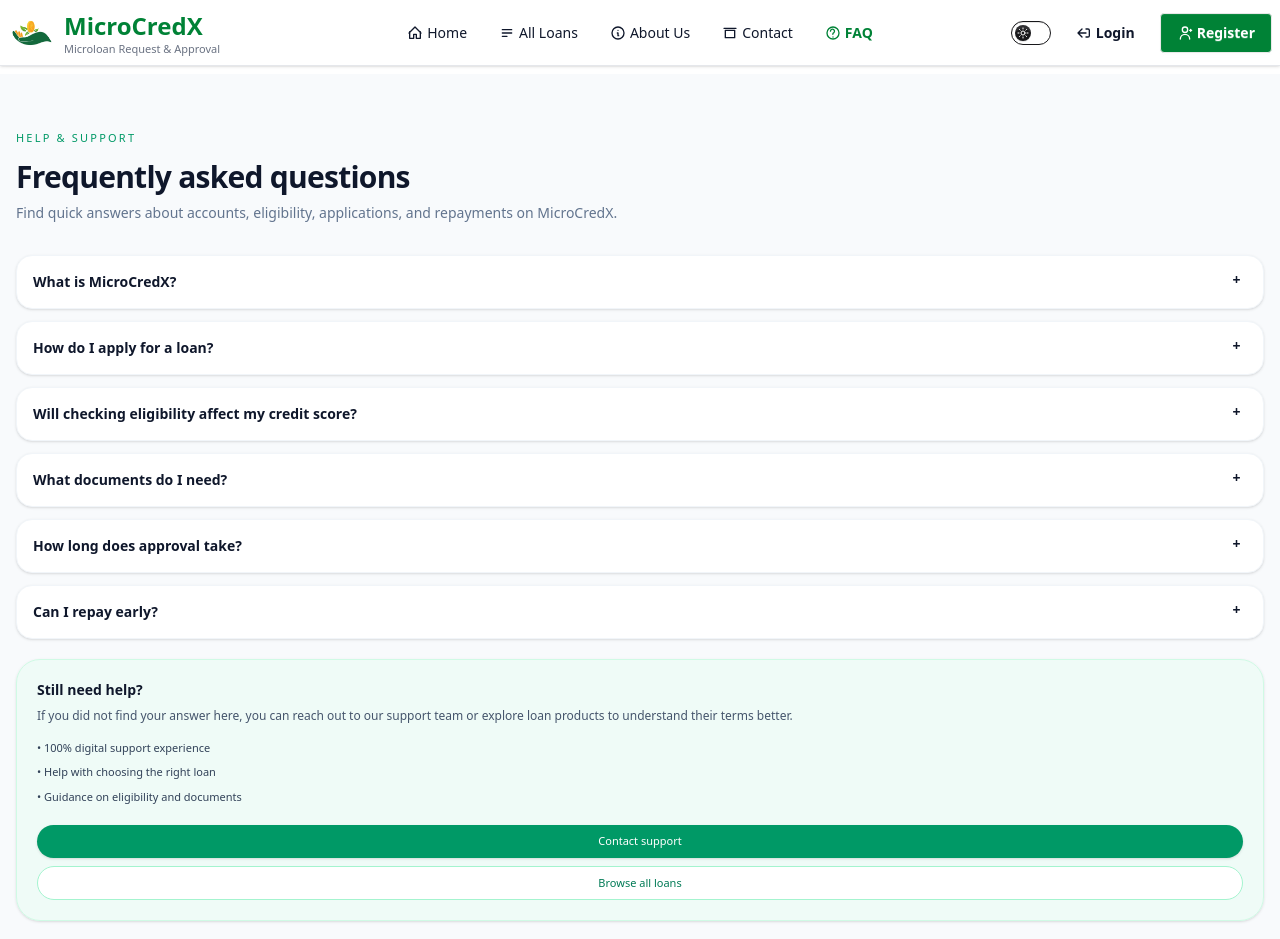
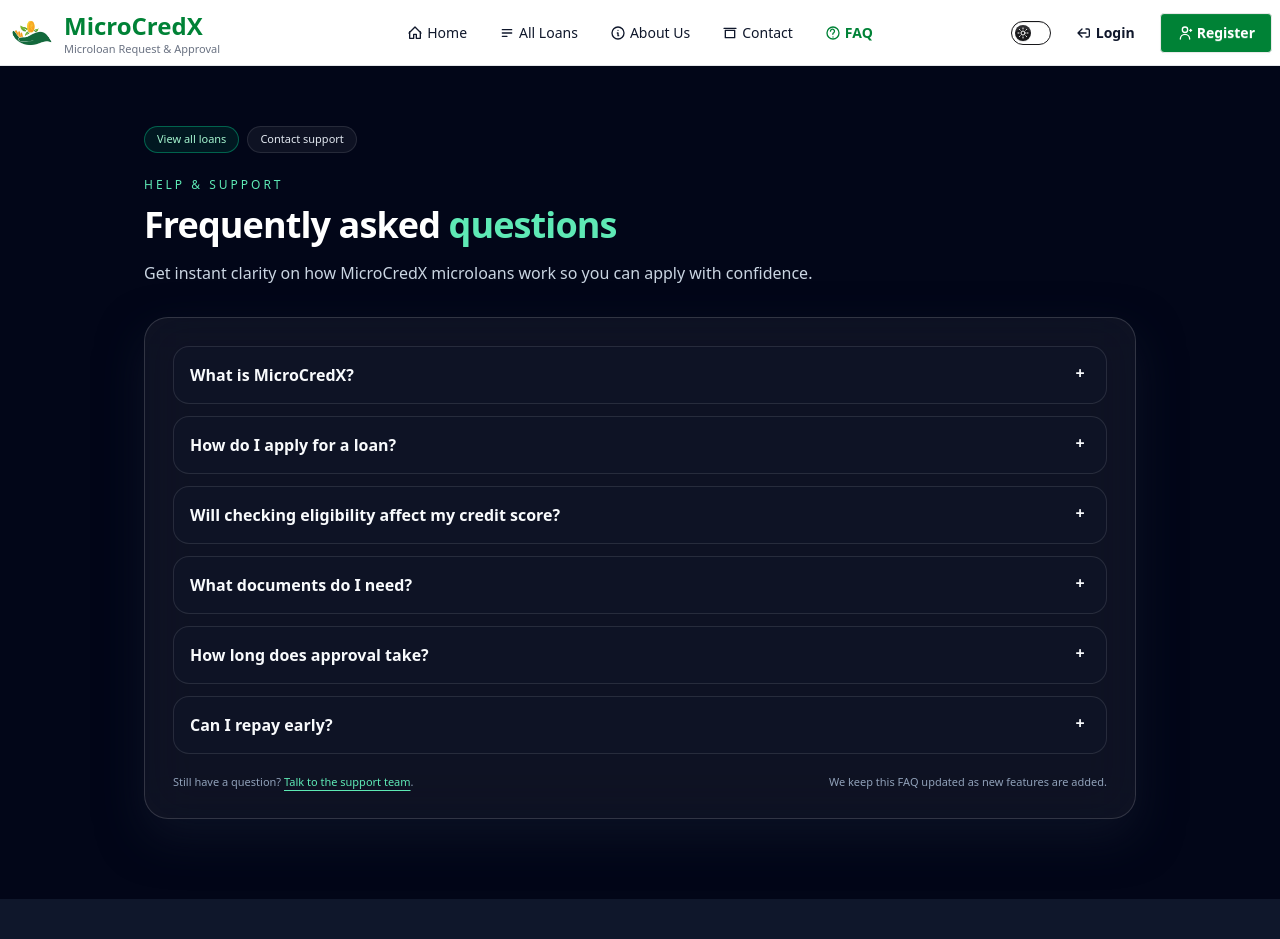
Before and after one commit to Mahfuz5634/MicroCredX-Project-FrontendPart, a React (Vite) app: page /faq in a window 1280 px wide. Shown: the top 939 px of the page. Built offline with nearby package versions, Linux system fonts and the light colour scheme; no server answers.

Commit message:
improve some layout design

```diff
--- a/src/Components/LoanDetails.jsx
+++ b/src/Components/LoanDetails.jsx
@@ -76,13 +76,6 @@ const LoanDetails = () => {
     <main className="bg-slate-50 min-h-screen">
       <section className="pt-10 pb-16">
         <div className="container mx-auto px-4">
-          <div className="text-xs text-slate-500 mb-4">
-            <span className="cursor-pointer hover:text-emerald-600">Home</span>{" "}
-            /{" "}
-            <span className="cursor-pointer hover:text-emerald-600">Loans</span>{" "}
-            / <span className="text-slate-700">{title}</span>
-          </div>
-
           <div className="grid gap-8 lg:grid-cols-[1.2fr,0.9fr] lg:items-start">
             <section className="rounded-3xl bg-white border border-slate-100 shadow-sm p-5 md:p-7">
               <div className="flex flex-wrap items-center gap-2 mb-4">
@@ -179,7 +172,6 @@ const LoanDetails = () => {
                 </div>
               </div>
 
-              {/* features */}
               <div className="mt-8">
                 <h2 className="text-sm font-semibold text-slate-900">
                   Key features
@@ -205,7 +197,6 @@ const LoanDetails = () => {
             </section>
 
             <aside className="space-y-5">
-              {/* image */}
               {image && (
                 <div className="overflow-hidden rounded-3xl border border-slate-100 bg-slate-100 shadow-sm">
                   <img
@@ -217,7 +208,6 @@ const LoanDetails = () => {
                 </div>
               )}
 
-              {/* apply box */}
               <div className="rounded-3xl border border-emerald-100 bg-emerald-50/70 p-5 shadow-sm">
                 <h3 className="text-sm font-semibold text-slate-900">
                   Ready to apply?
--- a/src/Layouts/DashboardLayout.jsx
+++ b/src/Layouts/DashboardLayout.jsx
@@ -3,23 +3,22 @@ import { NavLink, Outlet } from "react-router";
 import { Authcontext } from "../ContextApi/AuthContext";
 import logo from "../assets/logo2.jpg";
 import { IoIosTime, IoMdAddCircleOutline, IoMdHome } from "react-icons/io";
-import { FcApproval } from "react-icons/fc";
 import { CgProfile } from "react-icons/cg";
 import { MdManageHistory } from "react-icons/md";
 import { BsFileEarmarkBarGraphFill } from "react-icons/bs";
-import { FaUsers } from "react-icons/fa6";
-import { FaCheckCircle } from "react-icons/fa";
+import { FaUsers, FaCheckCircle } from "react-icons/fa";
 
 const DashboardLayout = () => {
   const { user } = useContext(Authcontext);
   const [role, setRole] = useState("");
   const [open, setOpen] = useState(false);
-  const [pending, setpending] = useState(0);
+  const [pending, setPending] = useState(0);
 
   useEffect(() => {
     fetch("https://microcred-server.vercel.app/pending-loans-count")
       .then((res) => res.json())
-      .then((data) => setpending(data.count));
+      .then((data) => setPending(data.count || 0))
+      .catch(() => setPending(0));
   }, []);
 
   useEffect(() => {
@@ -111,10 +110,9 @@ const DashboardLayout = () => {
             <span className="text-slate-700 font-medium">
               Pending Applications
             </span>
-
             <span
               className="inline-flex items-center justify-center min-w-[20px] h-5 px-1.5
-                   rounded-full bg-red-500 text-white text-[11px] font-semibold"
+                 rounded-full bg-red-500 text-white text-[11px] font-semibold"
             >
               {pending}
             </span>
@@ -167,11 +165,7 @@ const DashboardLayout = () => {
           <span className="md:text-xl">
             <IoIosTime />
           </span>
-          <div className="flex items-center gap-2">
-            <span className="text-slate-700 font-medium">
-              Loan Applications
-            </span>
-          </div>
+          <span className="text-slate-700 font-medium">Loan Applications</span>
         </NavLink>
       </li>
       <li>
@@ -205,31 +199,32 @@ const DashboardLayout = () => {
           <span className="text-xs">
             <svg
               xmlns="http://www.w3.org/2000/svg"
-              width="24"
-              height="24"
+              width="18"
+              height="18"
               viewBox="0 0 24 24"
               fill="none"
               stroke="currentColor"
-              stroke-width="2"
-              stroke-linecap="round"
-              stroke-linejoin="round"
-              class="lucide lucide-credit-card-icon lucide-credit-card"
+              strokeWidth="2"
+              strokeLinecap="round"
+              strokeLinejoin="round"
+              className="lucide lucide-credit-card"
             >
               <rect width="20" height="14" x="2" y="5" rx="2" />
               <line x1="2" x2="22" y1="10" y2="10" />
             </svg>
           </span>
-          <di className="font-semibold"> My Loans</di>
+          <div className="font-semibold text-slate-700">My Loans</div>
         </NavLink>
       </li>
     </>
   );
 
   return (
-    <div className="min-h-screen bg-slate-50 flex">
+    <div className="h-screen bg-slate-50 flex overflow-hidden">
       <title>MicroCredX-Dashboard</title>
-      <aside className="hidden md:flex w-64 bg-white border-r border-slate-200 flex-col">
-        <div className="px-5 py-4 border-b border-slate-200">
+
+      <aside className="hidden md:flex w-64 bg-white border-r border-slate-200 flex-col sticky top-0 h-screen overflow-y-auto">
+        <div className="px-5 py-4 border-b border-slate-200 bg-white/90 backdrop-blur">
           <div className="flex items-center gap-3">
             <div className="h-9 w-9 rounded-xl overflow-hidden ring-1 ring-emerald-100 bg-emerald-50 flex items-center justify-center">
               <img
@@ -258,7 +253,7 @@ const DashboardLayout = () => {
           </ul>
         </nav>
 
-        <div className="px-4 py-3 border-t border-slate-300 text-[11px] text-slate-600">
+        <div className="px-4 py-3 border-t border-slate-200 text-[11px] text-slate-600 bg-white/90">
           Microloan management made simple.
         </div>
       </aside>
@@ -304,11 +299,11 @@ const DashboardLayout = () => {
         </div>
       )}
 
-      <div className="flex-1 flex flex-col">
-        <header className="h-17 bg-white border-b border-slate-200 flex items-center justify-between px-4 md:px-6">
+      <div className="flex-1 flex flex-col min-w-0">
+        <header className="h-16 bg-white/90 backdrop-blur border-b border-slate-200 flex items-center justify-between px-4 md:px-6 shrink-0">
           <div className="flex items-center gap-3">
             <button
-              className="md:hidden p-1 rounded-md border border-slate-200 text-slate-600"
+              className="md:hidden p-1.5 rounded-md border border-slate-200 text-slate-600"
               onClick={() => setOpen(true)}
             >
               ☰
@@ -325,7 +320,7 @@ const DashboardLayout = () => {
 
           <div className="flex items-center gap-3 text-xs text-slate-500">
             <div className="hidden sm:flex flex-col items-end leading-tight">
-              <span className="font-medium text-slate-700 truncate max-w-[140px]">
+              <span className="font-medium text-slate-700 truncate max-w-[160px]">
                 {user?.displayName || user?.email}
               </span>
               <span className="text-[11px] capitalize">
@@ -346,7 +341,7 @@ const DashboardLayout = () => {
           </div>
         </header>
 
-        <main className="flex-1 px-3 sm:px-4 md:px-6 py-4 md:py-5">
+        <main className="flex-1 overflow-y-auto px-3 sm:px-4 md:px-6 py-4 md:py-5">
           <div className="max-w-6xl mx-auto">
             <Outlet />
           </div>
--- a/src/Pages/Faq.jsx
+++ b/src/Pages/Faq.jsx
@@ -1,6 +1,7 @@
-import React from "react";
+import React, { useEffect, useState } from "react";
 import { motion } from "motion/react";
 import { Link } from "react-router";
+import ScaleLoader from "react-spinners/ScaleLoader";
 
 const faqs = [
   {
@@ -36,87 +37,105 @@ const faqs = [
 ];
 
 const FAQ = () => {
+  const [loading, setLoading] = useState(true);
+
+  useEffect(() => {
+    const timer = setTimeout(() => setLoading(false), 200);
+    return () => clearTimeout(timer);
+  }, []);
+
+  if (loading) {
     return (
-    <motion.section
-      initial={{ opacity: 0, y: 12 }}
-      animate={{ opacity: 1, y: 0, transition: { duration: 0.4 } }}
-      className="mt-2 min-h-screen bg-slate-50"
+      <div className="min-h-screen flex items-center justify-center bg-slate-950">
+        <ScaleLoader color="#2cc786" />
+      </div>
+    );
+  }
+
+  return (
+    <motion.main
+      initial={{ scale: 0 }}
+      animate={{ scale: 1, transition: { duration: 0.4 } }}
+      className="min-h-screen bg-slate-950 relative overflow-hidden"
     >
-      <div className="container mx-auto px-4 py-10 sm:py-12 lg:py-14">
+      <title>MicroCredX-FAQ</title>
 
-        <div className="text-left max-w-2xl">
-          <p className="text-[11px] uppercase tracking-[0.2em] text-emerald-600">
+      <div className="pointer-events-none absolute inset-0 -z-10">
+        <div className="absolute -top-24 -left-10 h-72 w-72 rounded-full bg-emerald-400/20 blur-3xl" />
+        <div className="absolute -bottom-32 right-0 h-80 w-80 rounded-full bg-lime-400/20 blur-3xl" />
+        <div className="absolute inset-0 bg-[radial-gradient(circle_at_top,_rgba(255,255,255,0.08),_transparent_60%)]" />
+      </div>
+
+      <section className="pt-15 pb-20">
+        <div className="container mx-auto px-4 max-w-5xl">
+          <div className="flex flex-col gap-4 md:flex-row md:items-center md:justify-between mb-6">
+            <div className="flex flex-wrap gap-2 text-[11px]">
+              <Link
+                to="/all-loans"
+                className="rounded-full border border-emerald-400/40 bg-emerald-500/10 px-3 py-1 text-emerald-200 hover:bg-emerald-500/20 transition-colors"
+              >
+                View all loans
+              </Link>
+              <Link
+                to="/contact"
+                className="rounded-full border border-white/10 bg-white/5 px-3 py-1 text-slate-200 hover:bg-white/10 transition-colors"
+              >
+                Contact support
+              </Link>
+            </div>
+          </div>
+
+          <div className="max-w-2xl">
+            <p className="text-xs uppercase tracking-[0.25em] text-emerald-300">
               Help & Support
             </p>
-          <h1 className="mt-3 text-2xl md:text-3xl font-semibold tracking-tight text-slate-900">
-            Frequently asked questions
+            <h1 className="mt-3 text-3xl md:text-4xl font-semibold tracking-tight text-white">
+              Frequently asked{" "}
+              <span className="text-emerald-300">questions</span>
             </h1>
-          <p className="mt-2 text-xs sm:text-sm text-slate-500">
-            Find quick answers about accounts, eligibility, applications, and repayments on MicroCredX.
+            <p className="mt-4 text-sm md:text-base text-slate-300">
+              Get instant clarity on how MicroCredX microloans work so you can
+              apply with confidence.
             </p>
           </div>
 
-
-        <div className="mt-8 grid gap-5 lg:grid-cols-[1.1fr,0.9fr]">
+          <div className="mt-6 md:mt-8 rounded-3xl border border-white/15 bg-white/5 px-5 py-5 md:px-7 md:py-7 shadow-[0_18px_45px_rgba(15,23,42,0.7)] backdrop-blur-xl">
             <div className="space-y-3">
               {faqs.map((item, idx) => (
                 <div
                   key={idx}
-                className="collapse collapse-plus rounded-2xl border border-slate-100 bg-white shadow-sm"
+                  className="collapse collapse-plus rounded-2xl border border-white/10 bg-slate-900/40"
                 >
                   <input type="checkbox" className="peer" />
-                <div className="collapse-title text-sm font-semibold text-slate-900">
+                  <div className="collapse-title text-sm md:text-base font-semibold text-slate-50">
                     {item.question}
                   </div>
-                <div className="collapse-content text-xs sm:text-sm text-slate-600">
+                  <div className="collapse-content text-xs sm:text-sm text-slate-300">
                     <p>{item.answer}</p>
                   </div>
                 </div>
               ))}
             </div>
-          <aside className="space-y-5">
-            <div className="rounded-3xl border border-emerald-100 bg-emerald-50/70 p-5 shadow-sm">
-              <h2 className="text-sm font-semibold text-slate-900">
-                Still need help?
-              </h2>
-              <p className="mt-2 text-xs text-slate-600">
-                If you did not find your answer here, you can reach out to our support team or explore loan products to understand their terms better.
-              </p>
 
-              <div className="mt-4 flex flex-col gap-2 text-[11px] text-slate-700">
-                <p>• 100% digital support experience</p>
-                <p>• Help with choosing the right loan</p>
-                <p>• Guidance on eligibility and documents</p>
-              </div>
-
-              <div className="mt-5 flex flex-col gap-2">
+            <div className="mt-5 flex flex-col gap-2 md:flex-row md:items-center md:justify-between text-[11px] text-slate-400">
+              <p>
+                Still have a question?{" "}
                 <Link
                   to="/contact"
-                  className="inline-flex items-center justify-center rounded-full bg-emerald-600 px-4 py-2 text-[11px] font-medium text-white hover:bg-emerald-700 shadow-sm"
+                  className="text-emerald-300 hover:text-emerald-200 underline underline-offset-4"
                 >
-                  Contact support
+                  Talk to the support team
                 </Link>
-                <Link
-                  to="/all-loans"
-                  className="inline-flex items-center justify-center rounded-full border border-emerald-200 bg-white px-4 py-2 text-[11px] font-medium text-emerald-700 hover:bg-emerald-50"
-                >
-                  Browse all loans
-                </Link>
+                .
+              </p>
+              <p className="md:text-right">
+                We keep this FAQ updated as new features are added.
+              </p>
             </div>
           </div>
-
-            <div className="rounded-2xl border border-slate-100 bg-white p-4 text-[11px] text-slate-600">
-              <p className="font-semibold text-slate-900">
-                Tips for faster approval
-              </p>
-              <p className="mt-1">
-                Keep your documents ready, provide accurate information in the loan application, and choose a loan amount aligned with your income and repayment capacity.
-              </p>
         </div>
-          </aside>
-        </div>
-      </div>
-    </motion.section>
+      </section>
+    </motion.main>
   );
 };
 
```
Lines whose indentation alone changed are shown as unchanged.
